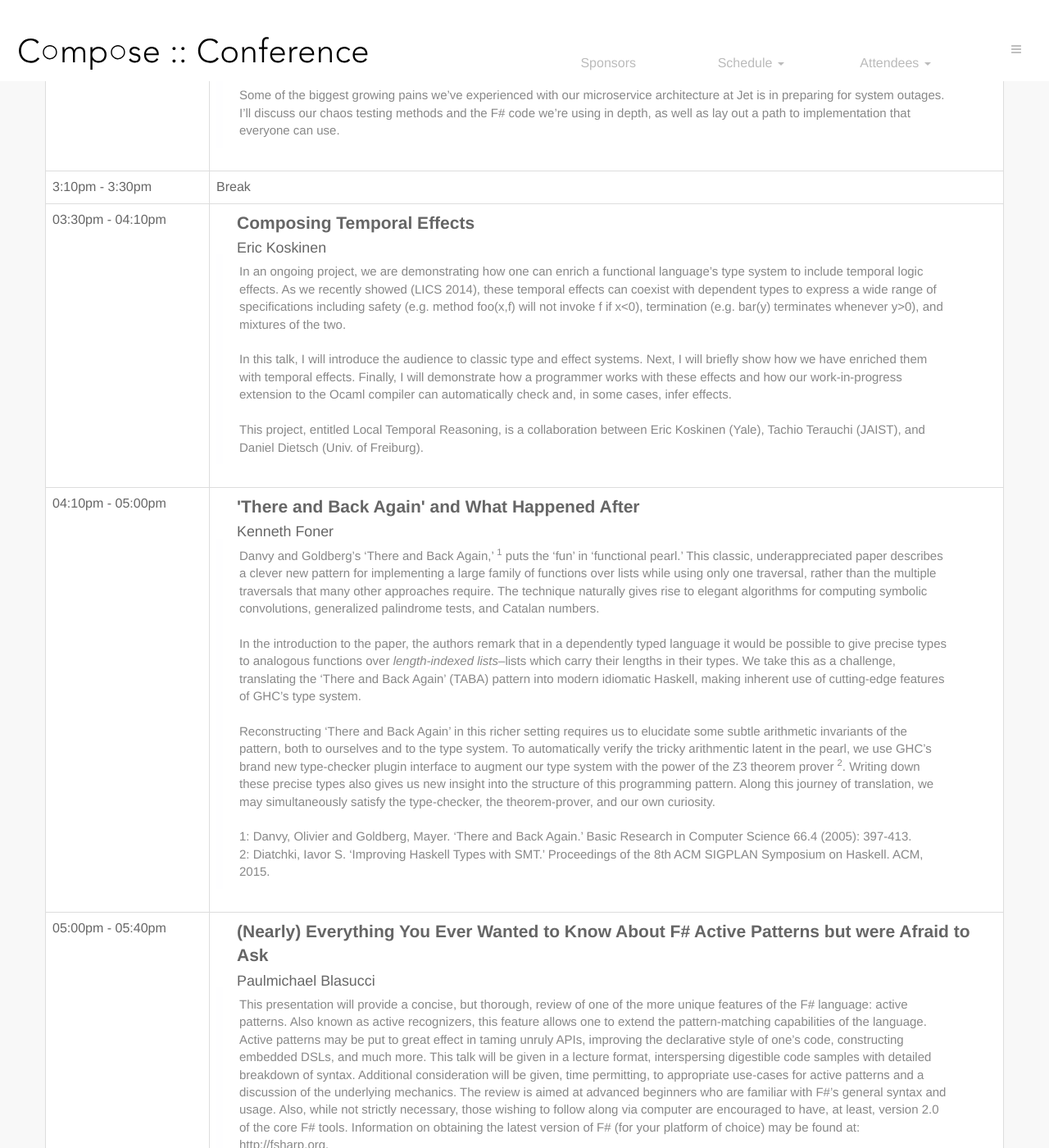
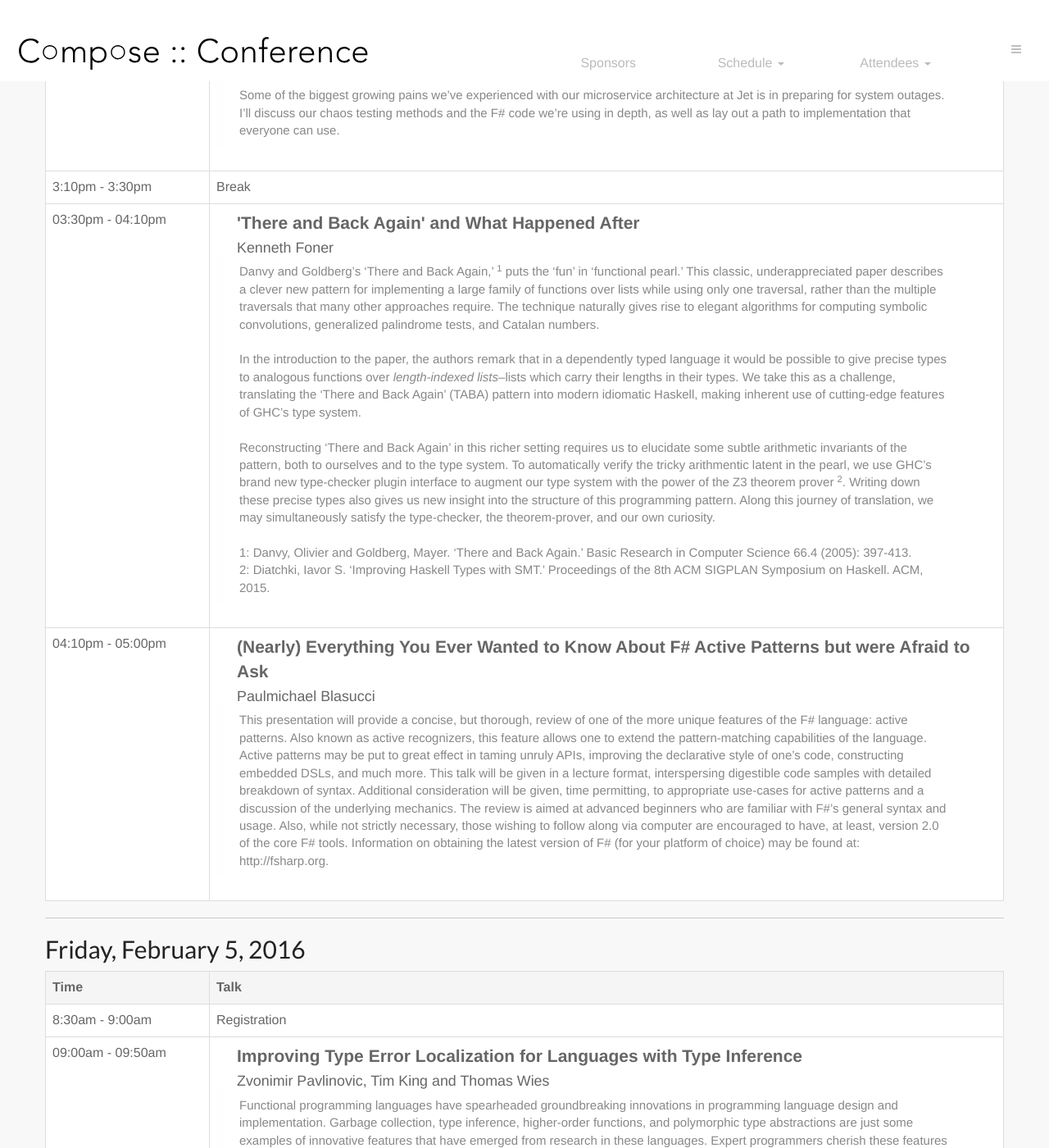
Before and after one commit to ny-haskell/composeconference, a Jekyll site: the page built from 2016/program.md, in a window 1280 px wide and 1400 px high, scrolled down 1927 px. Shown: the whole window at 82% size. Built offline with Jekyll 4.4.1, drawn with Linux system fonts in a browser that asks for light colours; Markdown is read by kramdown in place of the engine named in the settings.

Commit message:
remove eric's talk

```diff
--- a/_data/2016/speakers.json
+++ b/_data/2016/speakers.json
@@ -38,29 +38,6 @@
       "end_time": "2016-02-05 10:40:00"
     },
     {
-      "name": "Eric Koskinen",
-      "title": "Composing Temporal Effects",
-      "abstract": "In an ongoing project, we are demonstrating how one can enrich a
-        functional language's type system to include temporal logic effects.
-        As we recently showed (LICS 2014), these temporal effects can coexist
-        with dependent types to express a wide range of specifications
-        including safety (e.g. method foo(x,f) will not invoke f if x<0),
-        termination (e.g. bar(y) terminates whenever y>0), and mixtures of the
-        two. <br/><br/>
-
-        In this talk, I will introduce the audience to classic type and effect
-        systems. Next, I will briefly show how we have enriched them with
-        temporal effects. Finally, I will demonstrate how a programmer works
-        with these effects and how our work-in-progress extension to the Ocaml
-        compiler can automatically check and, in some cases, infer effects. <br/><br/>
-
-        This project, entitled Local Temporal Reasoning, is a collaboration
-        between Eric Koskinen (Yale), Tachio Terauchi (JAIST), and Daniel
-        Dietsch (Univ. of Freiburg).",
-      "start_time": "2016-02-04 15:30:00",
-      "end_time": "2016-02-04 16:10:00"
-    },
-    {
       "name": "Kenneth Foner",
       "title": "'There and Back Again' and What Happened After",
       "abstract": "Danvy and Goldberg's 'There and Back Again,' <sup>1</sup> puts the 'fun' in 'functional pearl.' This classic, underappreciated paper describes a clever new pattern for implementing a large family of functions over lists while using only one traversal, rather than the multiple traversals that many other approaches require. The technique naturally gives rise to elegant algorithms for computing symbolic convolutions, generalized palindrome tests, and Catalan numbers. <br/><br/>
@@ -75,8 +52,8 @@
       "twitter": "kfoner",
       "github": "kwf",
       "irc_handle": "kwf",
-      "start_time": "2016-02-04 16:10:00",
-      "end_time": "2016-02-04 17:00:00"
+      "start_time": "2016-02-04 15:30:00",
+      "end_time": "2016-02-04 16:10:00"
     },
     {
       "name": "Jared Hester",
@@ -148,8 +125,8 @@
       "name": "Paulmichael Blasucci",
       "title": "(Nearly) Everything You Ever Wanted to Know About F# Active Patterns but were Afraid to Ask",
       "abstract": "This presentation will provide a concise, but thorough, review of one of the more unique features of the F# language: active patterns. Also known as active recognizers, this feature allows one to extend the pattern-matching capabilities of the language. Active patterns may be put to great effect in taming unruly APIs, improving the declarative style of one's code, constructing embedded DSLs, and much more. This talk will be given in a lecture format, interspersing digestible code samples with detailed breakdown of syntax. Additional consideration will be given, time permitting, to appropriate use-cases for active patterns and a discussion of the underlying mechanics. The review is aimed at advanced beginners who are familiar with F#'s general syntax and usage. Also, while not strictly necessary, those wishing to follow along via computer are encouraged to have, at least, version 2.0 of the core F# tools. Information on obtaining the latest version of F# (for your platform of choice) may be found at: http://fsharp.org.",
-      "start_time": "2016-02-04 17:00:00",
-      "end_time": "2016-02-04 17:40:00"
+      "start_time": "2016-02-04 16:10:00",
+      "end_time": "2016-02-04 17:00:00"
     },
     {
       "name": "Rachel Reese",
```
